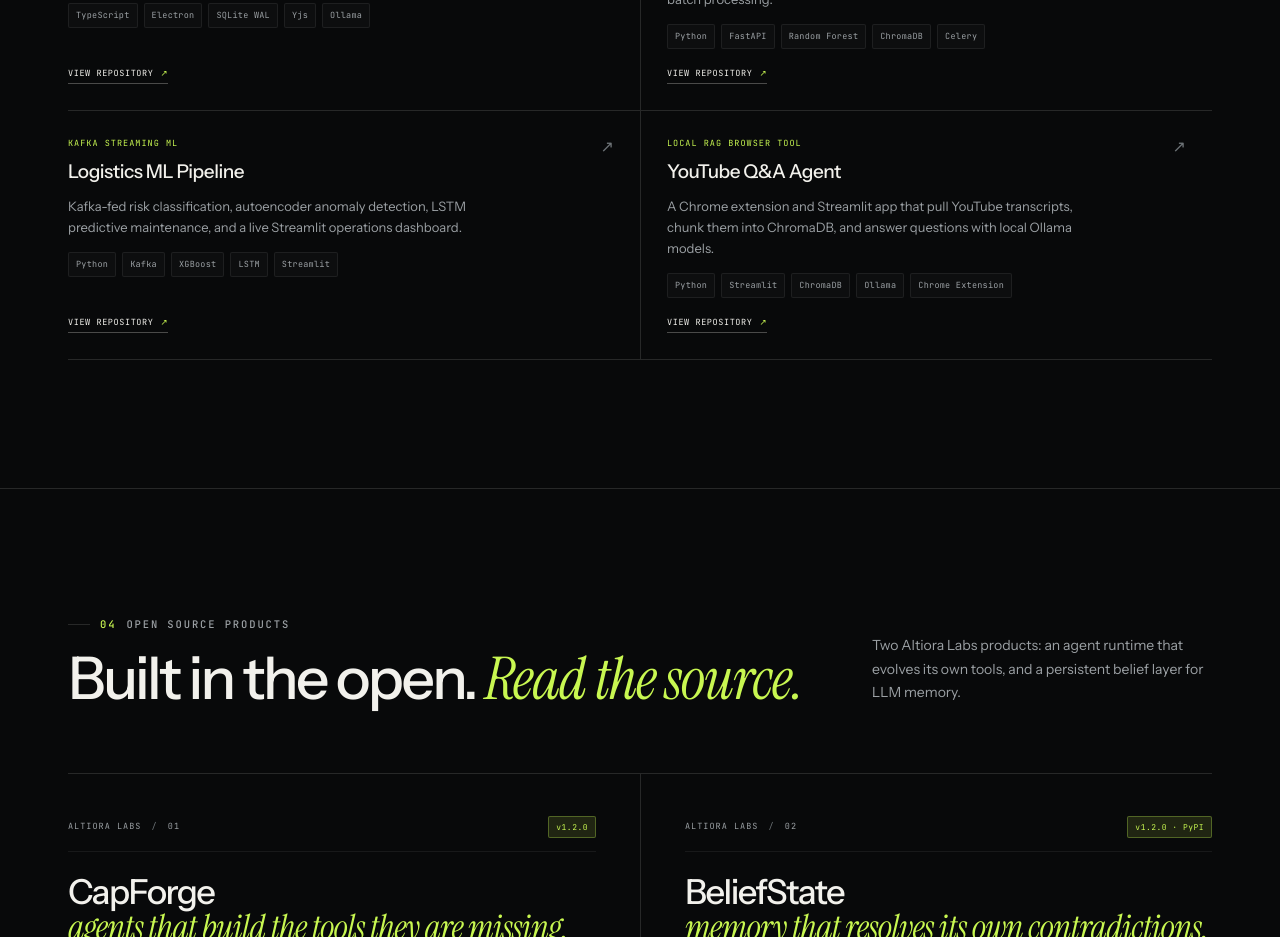
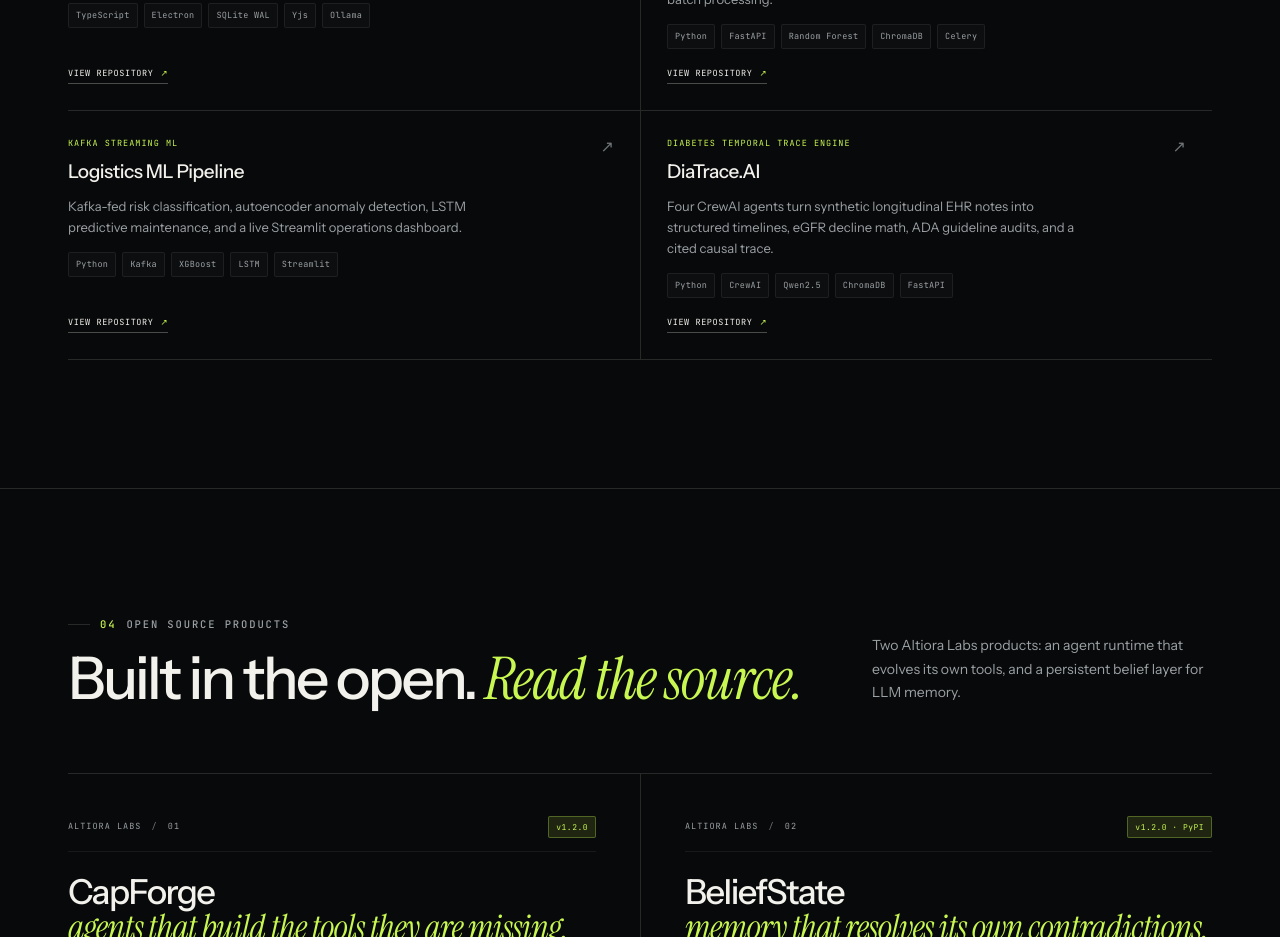
Before and after one commit to abhay-2108/Abhay-Portfolio, a React (Vite) app: page / in a window 1280 px wide. Shown: the part 4200-5137 px from the top of the page. Built offline with nearby package versions, Linux system fonts and the light colour scheme.

Commit message:
feat: replace YouTube compact project with DiaTrace.AI

```diff
--- a/src/data/portfolio.js
+++ b/src/data/portfolio.js
@@ -246,12 +246,12 @@
     linkLabel: "View repository",
   },
   {
-    title: "YouTube Q&A Agent",
-    role: "Local RAG Browser Tool",
+    title: "DiaTrace.AI",
+    role: "Diabetes Temporal Trace Engine",
     summary:
-      "A Chrome extension and Streamlit app that pull YouTube transcripts, chunk them into ChromaDB, and answer questions with local Ollama models.",
-    tags: ["Python", "Streamlit", "ChromaDB", "Ollama", "Chrome Extension"],
-    href: "https://github.com/abhay-2108/YouTube-Summarizer-Agent-with-Chrome-Extension",
+      "Four CrewAI agents turn synthetic longitudinal EHR notes into structured timelines, eGFR decline math, ADA guideline audits, and a cited causal trace.",
+    tags: ["Python", "CrewAI", "Qwen2.5", "ChromaDB", "FastAPI"],
+    href: "https://github.com/abhay-2108/Diabetes-Temporal-Trace-Analysis-Engine",
     linkLabel: "View repository",
   },
 ];
```
Also changed, not shown: 1 other file (tests, documents, lock files or other folders).
